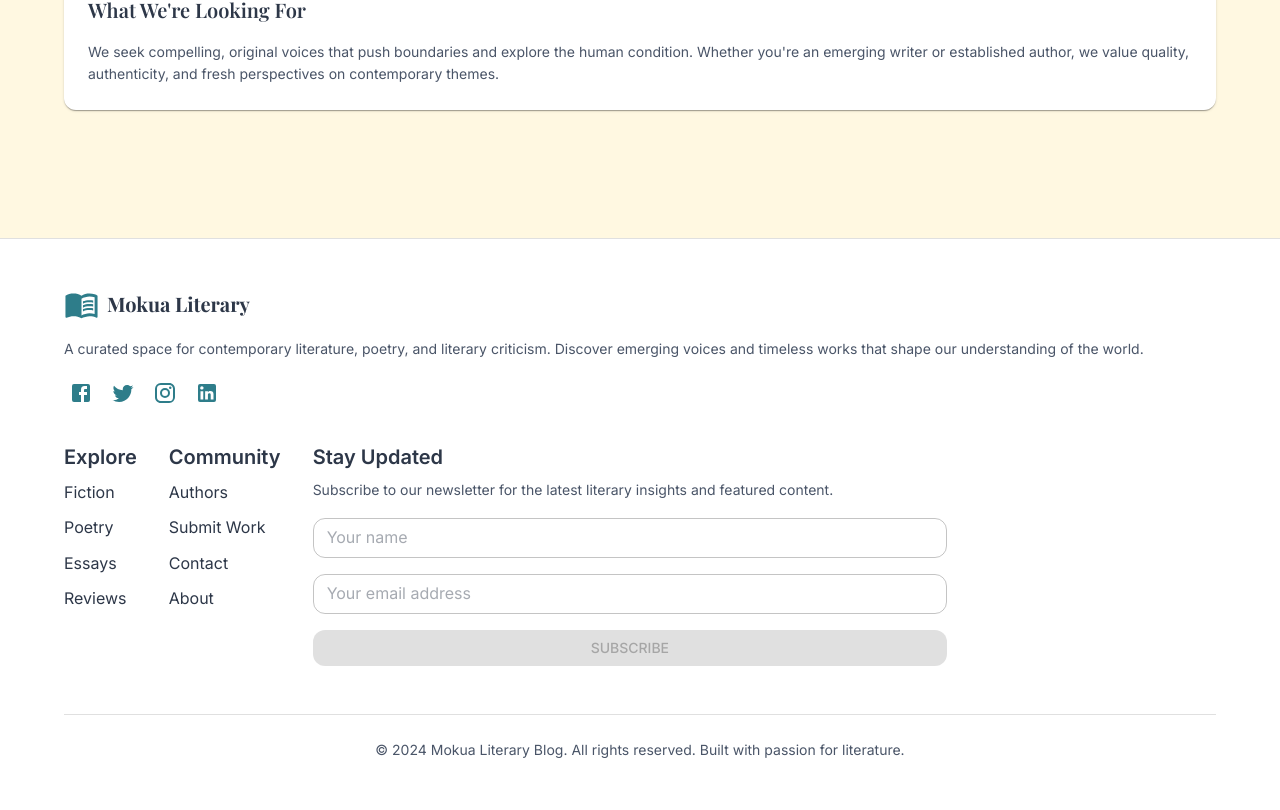
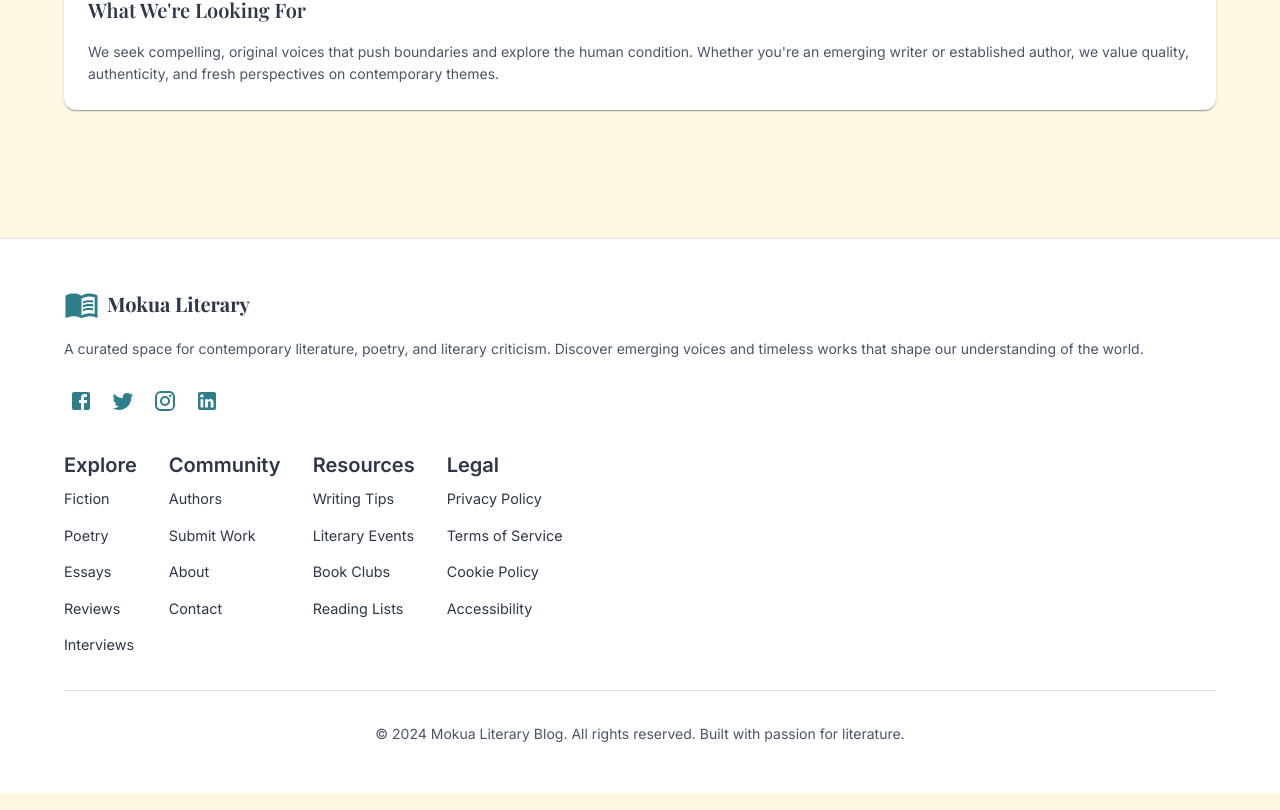
Before and after one commit to magvtv/61_Mokua, a React (Vite) app: page /submit in a window 1280 px wide. Shown: the part 1467-2277 px from the top of the page. Built offline with nearby package versions, Linux system fonts and the light colour scheme.

Commit message:
fix: remove redundant newsletter component, better overall layout

```diff
--- a/src/components/layout/Footer.tsx
+++ b/src/components/layout/Footer.tsx
@@ -1,4 +1,4 @@
-import React, { useState } from 'react';
+import React from 'react';
 import {
   Box,
   Container,
@@ -6,8 +6,6 @@ import {
   Grid,
   Link,
   IconButton,
-  TextField,
-  Button,
 } from '@mui/material';
 import {
   Facebook,
@@ -17,57 +15,8 @@ import {
   MenuBook,
 } from '@mui/icons-material';
 import { Link as RouterLink } from 'react-router-dom';
-import { useAppStore } from '../../stores/useAppStore';
 
 const Footer: React.FC = () => {
-  const [email, setEmail] = useState('');
-  const [name, setName] = useState('');
-  const [isSubmitting, setIsSubmitting] = useState(false);
-  const { addNotification } = useAppStore();
-
-  const handleNewsletterSubmit = async (event: React.FormEvent) => {
-    event.preventDefault();
-
-    if (!email.trim() || !name.trim()) return;
-
-    setIsSubmitting(true);
-
-    try {
-      const response = await fetch('/api/subscribe', {
-        method: 'POST',
-        headers: {
-          'Content-Type': 'application/json',
-        },
-        body: JSON.stringify({
-          email,
-          name,
-          source: 'footer'
-        }),
-      });
-
-      const data = await response.json();
-
-      if (!response.ok) {
-        throw new Error(data.message || 'Failed to subscribe');
-      }
-
-      addNotification({
-        type: 'success',
-        message: 'Thank you for subscribing to our newsletter!',
-      });
-
-      setEmail('');
-      setName('');
-    } catch (error) {
-      addNotification({
-        type: 'error',
-        message: error instanceof Error ? error.message : 'Failed to subscribe. Please try again.',
-      });
-    } finally {
-      setIsSubmitting(false);
-    }
-  };
-
   return (
     <Box
       component="footer"
@@ -81,7 +30,8 @@ const Footer: React.FC = () => {
     >
       <Container maxWidth="lg">
         <Grid container spacing={4}>
-          <Grid component="div" item xs={12} md={4}>
+          {/* Brand Section */}
+          <Grid item xs={12} md={4}>
             <Box sx={{ display: 'flex', alignItems: 'center', mb: 2 }}>
               <IconButton sx={{ color: 'primary.main', p: 0, mr: 1 }}>
                 <MenuBook fontSize="large" />
@@ -96,112 +46,120 @@ const Footer: React.FC = () => {
                 Mokua Literary
               </Typography>
             </Box>
-            <Typography variant="body2" color="text.secondary" sx={{ mb: 2 }}>
+            <Typography variant="body2" color="text.secondary" sx={{ mb: 3, lineHeight: 1.6 }}>
               A curated space for contemporary literature, poetry, and literary criticism.
               Discover emerging voices and timeless works that shape our understanding of the world.
             </Typography>
             <Box sx={{ display: 'flex', gap: 1 }}>
-              <IconButton size="small" color="primary">
+              <IconButton size="small" color="primary" aria-label="Facebook">
                 <Facebook />
               </IconButton>
-              <IconButton size="small" color="primary">
+              <IconButton size="small" color="primary" aria-label="Twitter">
                 <Twitter />
               </IconButton>
-              <IconButton size="small" color="primary">
+              <IconButton size="small" color="primary" aria-label="Instagram">
                 <Instagram />
               </IconButton>
-              <IconButton size="small" color="primary">
+              <IconButton size="small" color="primary" aria-label="LinkedIn">
                 <LinkedIn />
               </IconButton>
             </Box>
           </Grid>
 
+          {/* Explore Section */}
           <Grid item xs={12} sm={6} md={2}>
-            <Typography variant="h6" gutterBottom>
+            <Typography variant="h6" gutterBottom sx={{ fontWeight: 600 }}>
               Explore
             </Typography>
-            <Box sx={{ display: 'flex', flexDirection: 'column', gap: 1 }}>
-              <Link component={RouterLink} to="/category/fiction" color="inherit" underline="hover">
+            <Box sx={{ display: 'flex', flexDirection: 'column', gap: 1.5 }}>
+              <Link component={RouterLink} to="/category/fiction" color="inherit" underline="hover" sx={{ fontSize: '0.9rem' }}>
                 Fiction
               </Link>
-              <Link component={RouterLink} to="/category/poetry" color="inherit" underline="hover">
+              <Link component={RouterLink} to="/category/poetry" color="inherit" underline="hover" sx={{ fontSize: '0.9rem' }}>
                 Poetry
               </Link>
-              <Link component={RouterLink} to="/category/essays" color="inherit" underline="hover">
+              <Link component={RouterLink} to="/category/essays" color="inherit" underline="hover" sx={{ fontSize: '0.9rem' }}>
                 Essays
               </Link>
-              <Link component={RouterLink} to="/category/reviews" color="inherit" underline="hover">
+              <Link component={RouterLink} to="/category/reviews" color="inherit" underline="hover" sx={{ fontSize: '0.9rem' }}>
                 Reviews
+              </Link>
+              <Link component={RouterLink} to="/category/interviews" color="inherit" underline="hover" sx={{ fontSize: '0.9rem' }}>
+                Interviews
               </Link>
             </Box>
           </Grid>
 
+          {/* Community Section */}
           <Grid item xs={12} sm={6} md={2}>
-            <Typography variant="h6" gutterBottom>
+            <Typography variant="h6" gutterBottom sx={{ fontWeight: 600 }}>
               Community
             </Typography>
-            <Box sx={{ display: 'flex', flexDirection: 'column', gap: 1 }}>
-              <Link component={RouterLink} to="/authors" color="inherit" underline="hover">
+            <Box sx={{ display: 'flex', flexDirection: 'column', gap: 1.5 }}>
+              <Link component={RouterLink} to="/authors" color="inherit" underline="hover" sx={{ fontSize: '0.9rem' }}>
                 Authors
               </Link>
-              <Link component={RouterLink} to="/submit" color="inherit" underline="hover">
+              <Link component={RouterLink} to="/submit" color="inherit" underline="hover" sx={{ fontSize: '0.9rem' }}>
                 Submit Work
               </Link>
-              <Link component={RouterLink} to="/contact" color="inherit" underline="hover">
+              <Link component={RouterLink} to="/about" color="inherit" underline="hover" sx={{ fontSize: '0.9rem' }}>
+                About
+              </Link>
+              <Link component={RouterLink} to="/contact" color="inherit" underline="hover" sx={{ fontSize: '0.9rem' }}>
                 Contact
-              </Link>
-              <Link component={RouterLink} to="/about" color="inherit" underline="hover">
-                About
               </Link>
             </Box>
           </Grid>
 
-          <Grid item xs={12} md={4}>
-            <Typography variant="h6" gutterBottom>
-              Stay Updated
+          {/* Resources Section */}
+          <Grid item xs={12} sm={6} md={2}>
+            <Typography variant="h6" gutterBottom sx={{ fontWeight: 600 }}>
+              Resources
             </Typography>
-            <Typography variant="body2" color="text.secondary" sx={{ mb: 2 }}>
-              Subscribe to our newsletter for the latest literary insights and featured content.
+            <Box sx={{ display: 'flex', flexDirection: 'column', gap: 1.5 }}>
+              <Link component={RouterLink} to="/writing-tips" color="inherit" underline="hover" sx={{ fontSize: '0.9rem' }}>
+                Writing Tips
+              </Link>
+              <Link component={RouterLink} to="/literary-events" color="inherit" underline="hover" sx={{ fontSize: '0.9rem' }}>
+                Literary Events
+              </Link>
+              <Link component={RouterLink} to="/book-clubs" color="inherit" underline="hover" sx={{ fontSize: '0.9rem' }}>
+                Book Clubs
+              </Link>
+              <Link component={RouterLink} to="/reading-lists" color="inherit" underline="hover" sx={{ fontSize: '0.9rem' }}>
+                Reading Lists
+              </Link>
+            </Box>
+          </Grid>
+
+          {/* Legal Section */}
+          <Grid item xs={12} sm={6} md={2}>
+            <Typography variant="h6" gutterBottom sx={{ fontWeight: 600 }}>
+              Legal
             </Typography>
-            <Box component="form" onSubmit={handleNewsletterSubmit}>
-              <TextField
-                fullWidth
-                size="small"
-                placeholder="Your name"
-                value={name}
-                onChange={(e) => setName(e.target.value)}
-                sx={{ mb: 2 }}
-                required
-              />
-              <TextField
-                fullWidth
-                size="small"
-                placeholder="Your email address"
-                type="email"
-                value={email}
-                onChange={(e) => setEmail(e.target.value)}
-                sx={{ mb: 2 }}
-                required
-              />
-              <Button
-                type="submit"
-                variant="contained"
-                color="primary"
-                fullWidth
-                disabled={isSubmitting || !email.trim() || !name.trim()}
-                sx={{ mb: 2 }}
-              >
-                {isSubmitting ? 'Subscribing...' : 'Subscribe'}
-              </Button>
+            <Box sx={{ display: 'flex', flexDirection: 'column', gap: 1.5 }}>
+              <Link component={RouterLink} to="/privacy" color="inherit" underline="hover" sx={{ fontSize: '0.9rem' }}>
+                Privacy Policy
+              </Link>
+              <Link component={RouterLink} to="/terms" color="inherit" underline="hover" sx={{ fontSize: '0.9rem' }}>
+                Terms of Service
+              </Link>
+              <Link component={RouterLink} to="/cookies" color="inherit" underline="hover" sx={{ fontSize: '0.9rem' }}>
+                Cookie Policy
+              </Link>
+              <Link component={RouterLink} to="/accessibility" color="inherit" underline="hover" sx={{ fontSize: '0.9rem' }}>
+                Accessibility
+              </Link>
             </Box>
           </Grid>
         </Grid>
 
+        {/* Copyright Section */}
         <Box
           sx={{
             borderTop: 1,
             borderColor: 'divider',
-            pt: 3,
+            pt: 4,
             mt: 4,
             textAlign: 'center',
           }}
--- a/src/pages/HomePage.tsx
+++ b/src/pages/HomePage.tsx
@@ -4,6 +4,41 @@ import HeroSection from '../components/home/HeroSection';
 import FeaturedPosts from '../components/home/FeaturedPosts';
 import RecentPosts from '../components/home/RecentPosts';
 import NewsletterSignup from '../components/home/NewsletterSignup';
+import ReviewsSection from '../components/home/ReviewsSection';
+
+// Mock reviews data - in a real app, this would come from an API
+const mockReviews = [
+  {
+    id: '1',
+    user: {
+      name: 'Sarah Johnson',
+      avatar: 'https://images.unsplash.com/photo-1494790108755-2616b612b786?w=150&h=150&fit=crop&crop=face',
+    },
+    rating: 5,
+    comment: 'The quality of writing here is exceptional. Each piece feels carefully curated and thoughtfully presented.',
+    date: '2 days ago',
+  },
+  {
+    id: '2',
+    user: {
+      name: 'Michael Chen',
+      avatar: 'https://images.unsplash.com/photo-1507003211169-0a1dd7228f2d?w=150&h=150&fit=crop&crop=face',
+    },
+    rating: 5,
+    comment: 'Found some amazing contemporary poetry that really resonated with me. The platform is beautifully designed.',
+    date: '1 week ago',
+  },
+  {
+    id: '3',
+    user: {
+      name: 'Emma Rodriguez',
+      avatar: 'https://images.unsplash.com/photo-1438761681033-6461ffad8d80?w=150&h=150&fit=crop&crop=face',
+    },
+    rating: 4,
+    comment: 'Great selection of essays and fiction. The authors are diverse and the content is always engaging.',
+    date: '2 weeks ago',
+  },
+];
 
 const HomePage: React.FC = () => {
   return (
@@ -29,6 +64,7 @@ const HomePage: React.FC = () => {
 
       <HeroSection />
       <FeaturedPosts />
+      <ReviewsSection reviews={mockReviews} />
       <RecentPosts />
       <NewsletterSignup />
     </>
```
